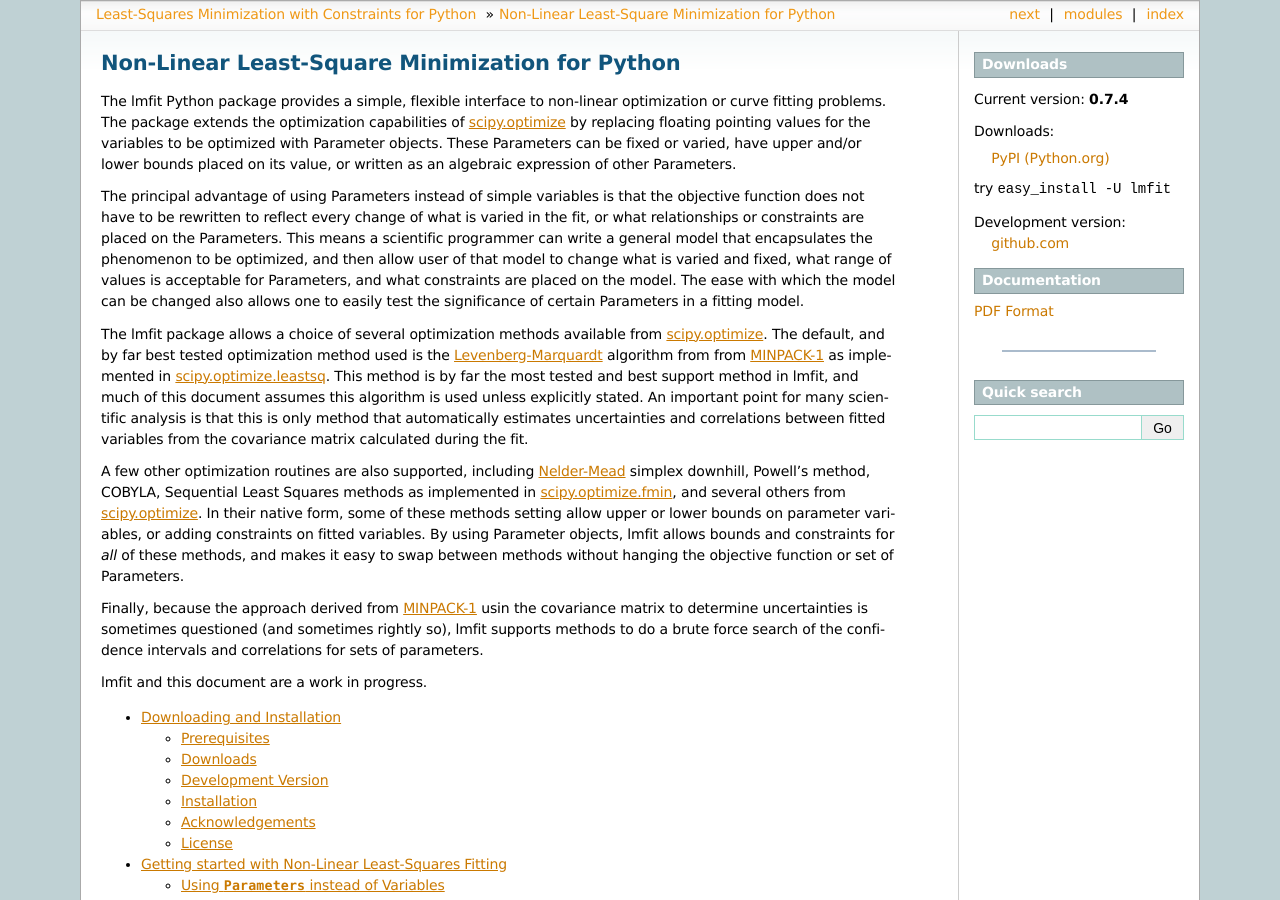
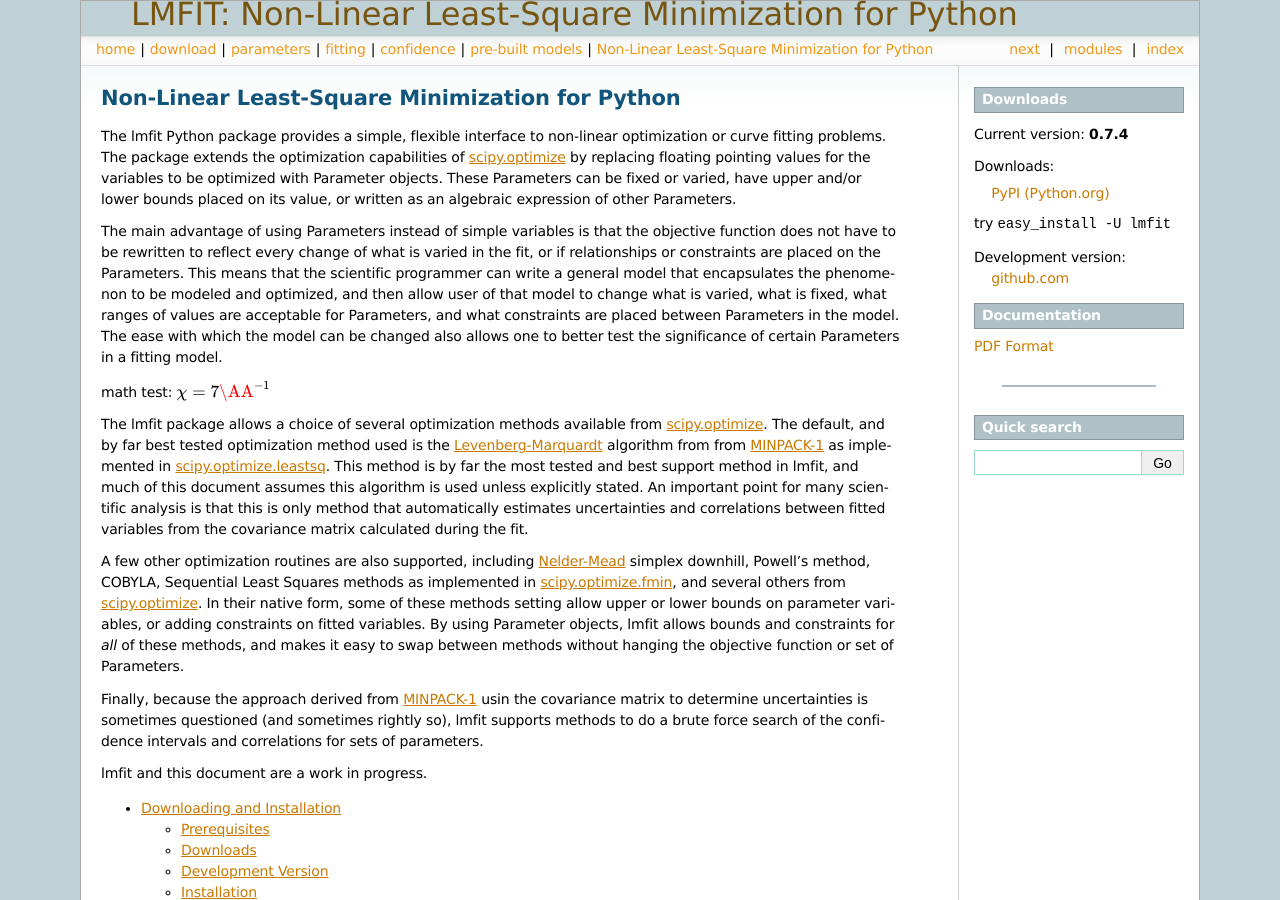
Before and after one commit to lmfit/lmfit-py, a Sphinx documentation site: the page built from doc/index.rst, in a window 1280 px wide and 900 px high. Built offline with Sphinx 7.4.7, drawn with Linux system fonts in a browser that asks for light colours; formulas are drawn with MathJax 3; some of the changed text lies outside the part shown.

```diff
--- /dev/null
+++ b/doc/_templates/layout.html
@@ -0,0 +1,37 @@
+{% extends "!layout.html" %}
+
+{%- block extrahead %}
+  <script type="text/x-mathjax-config">
+     MathJax.Hub.Config({
+        "TeX": {Macros: {AA : "{\\unicode{x212B}}"}},
+        "HTML-CSS": {scale: 90}
+  });</script>
+{% endblock %}
+
+
+
+{% block rootrellink %}
+   <li><a href="{{ pathto('index') }}">home</a>|</li>
+   <li><a href="{{ pathto('installation') }}">download</a>|</li>
+   <li><a href="{{ pathto('parameters') }}">parameters</a>|</li>
+   <li><a href="{{ pathto('fitting') }}">fitting</a>|</li>
+   <li><a href="{{ pathto('confidence') }}">confidence</a>|</li>
+   <li><a href="{{ pathto('models1d') }}">pre-built models</a>|</li>
+{% endblock %}
+
+{% block relbar1 %}
+<div style=" color: #c5daba;  text-align: left; height:35px; padding: 0px">
+<table><tr>
+  <td width=5% padding=0></td>
+  <td width=90% padding=0 align='center'>
+    <font size=+3>
+      <a href="{{ pathto('index') }}" style="color: #775511">
+          LMFIT: Non-Linear Least-Square Minimization for Python
+      </a>
+    </font>
+  </td>
+  <td width=5% padding=0></td>
+</tr></table>
+</div>
+{{ super() }}
+{% endblock %}
--- a/doc/conf.py
+++ b/doc/conf.py
@@ -24,7 +24,7 @@ sys.path.append(os.path.abspath(os.path.join('.', 'ext')))
 extensions = ['sphinx.ext.autodoc',
               'sphinx.ext.todo',
               'sphinx.ext.coverage',
-              'sphinx.ext.pngmath',
+              'sphinx.ext.mathjax',
               'numpydoc']
 
 try:
--- a/doc/index.rst
+++ b/doc/index.rst
@@ -24,15 +24,19 @@ These Parameters can be fixed or varied, have upper and/or lower bounds
 placed on its value, or written as an algebraic expression of other
 Parameters.
 
-The principal advantage of using Parameters instead of simple variables is
-that the objective function does not have to be rewritten to reflect every
-change of what is varied in the fit, or what relationships or constraints
-are placed on the Parameters.  This means a scientific programmer can write
-a general model that encapsulates the phenomenon to be optimized, and then
-allow user of that model to change what is varied and fixed, what range of
-values is acceptable for Parameters, and what constraints are placed on the
-model.  The ease with which the model can be changed also allows one to
-easily test the significance of certain Parameters in a fitting model.
+
+The main advantage of using Parameters instead of simple variables is that
+the objective function does not have to be rewritten to reflect every
+change of what is varied in the fit, or if relationships or constraints are
+placed on the Parameters.  This means that the scientific programmer can
+write a general model that encapsulates the phenomenon to be modeled and
+optimized, and then allow user of that model to change what is varied, what
+is fixed, what ranges of values are acceptable for Parameters, and what
+constraints are placed between Parameters in the model.  The ease with
+which the model can be changed also allows one to better test the
+significance of certain Parameters in a fitting model.
+
+math test: :math:`\chi=7{\AA}^{-1}`
 
 The lmfit package allows a choice of several optimization methods available
 from `scipy.optimize`_.  The default, and by far best tested optimization
```
